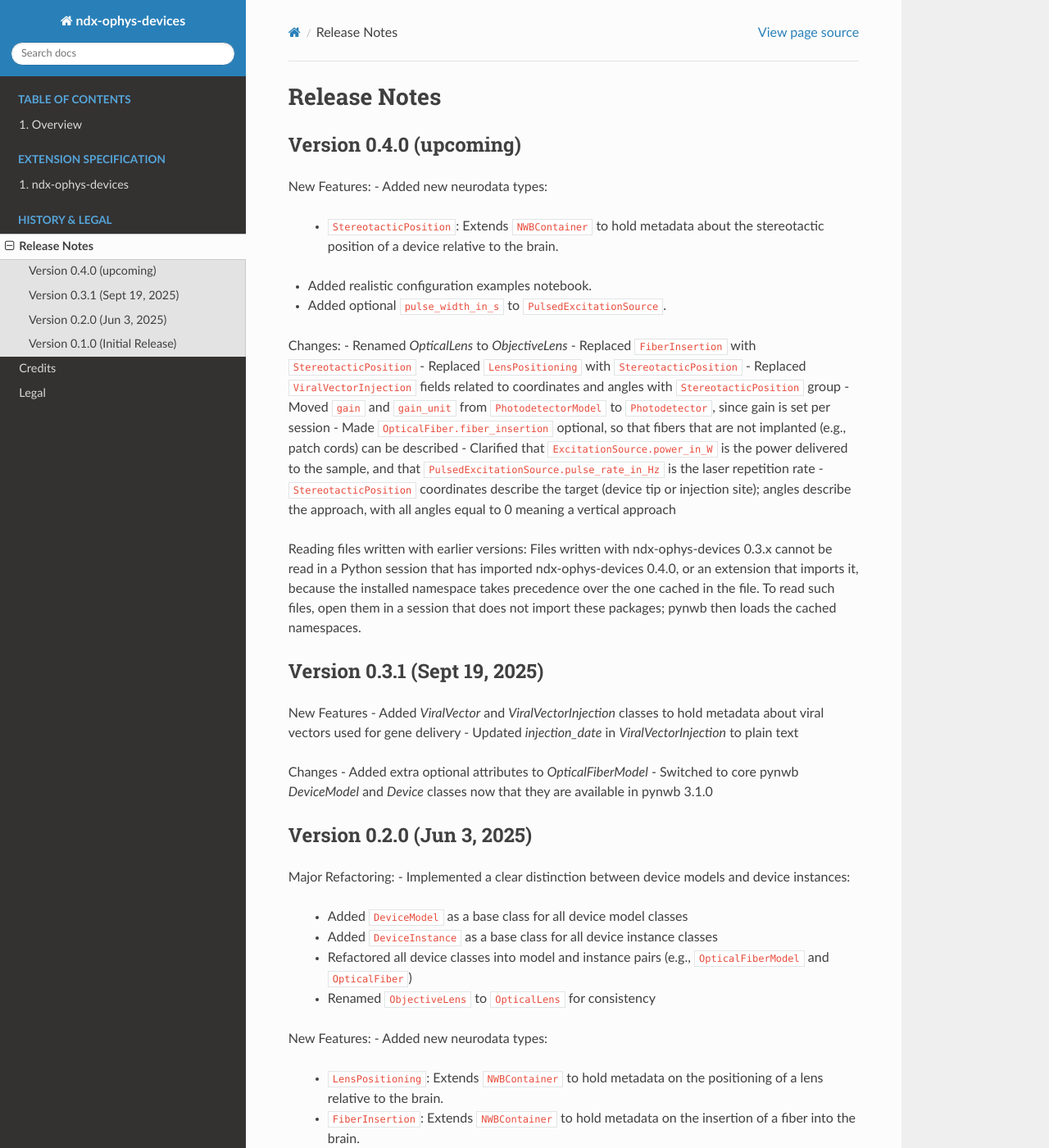
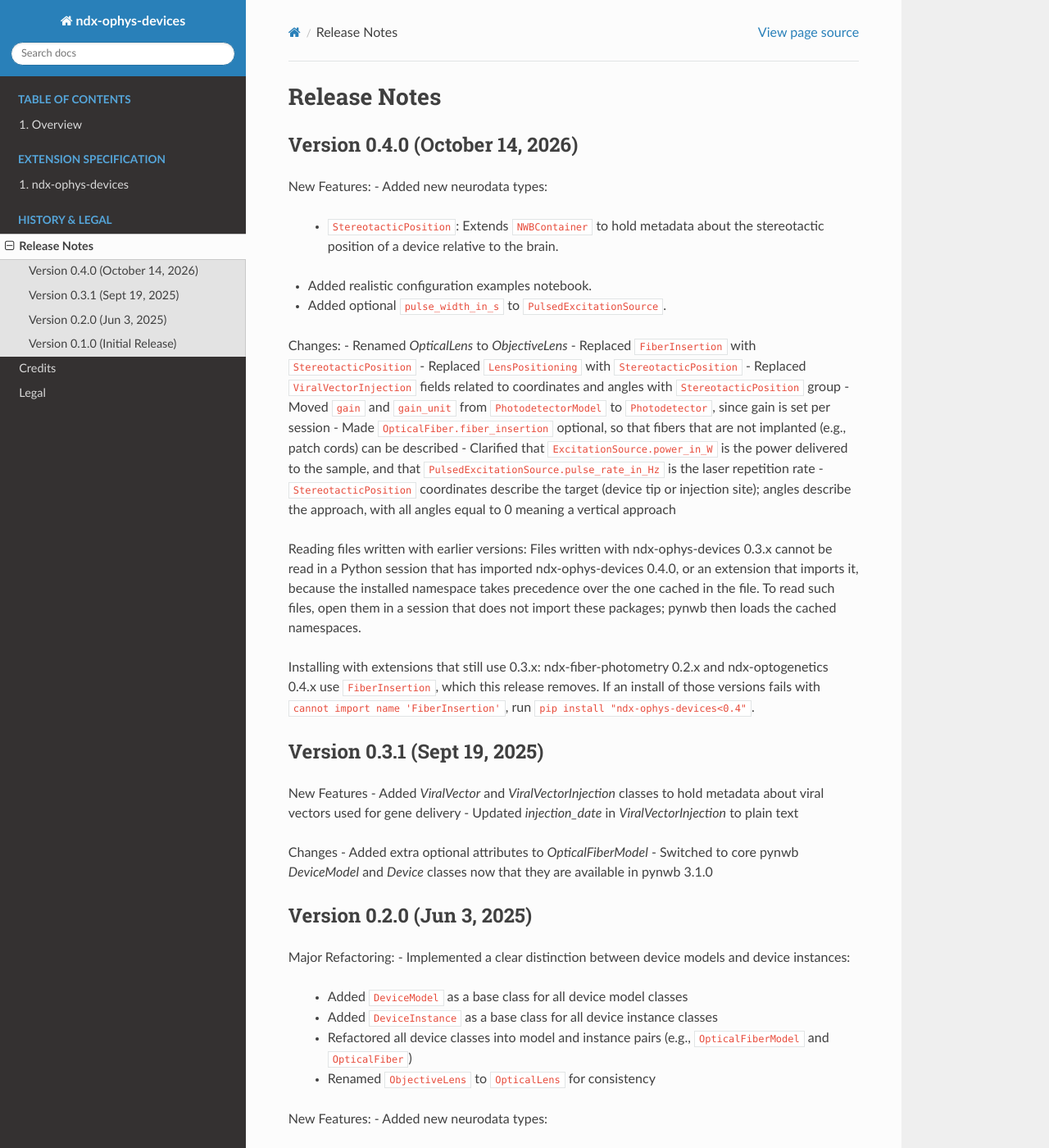
Before and after one commit to catalystneuro/ndx-ophys-devices, a Sphinx documentation site: the page built from docs/source/release_notes.rst, in a window 1280 px wide and 1400 px high. Shown: the whole window at 82% size. Built offline with Sphinx 7.4.7 and the Read the Docs theme 3.1.0, drawn with Linux system fonts in a browser that asks for light colours.

Commit message:
Date the 0.4.0 release notes, add install note, bump publish action
Bump gh-action-pypi-publish to v1.14.2: v1.13.0 bundles packaging 25.0,
which rejects the Metadata-Version 2.5 that hatchling 1.32 writes (this
failed the ndx-fiber-photometry 0.2.4 upload).

Co-Authored-By: Claude Opus 5.5 <noreply@anthropic.com>

```diff
--- a/docs/source/release_notes.rst
+++ b/docs/source/release_notes.rst
@@ -1,7 +1,7 @@
 Release Notes
 =============
-Version 0.4.0 (upcoming)
-------------------------
+Version 0.4.0 (October 14, 2026)
+--------------------------------
 New Features:
 - Added new neurodata types:
   - ``StereotacticPosition``: Extends ``NWBContainer`` to hold metadata about the stereotactic position of a device relative to the brain.
@@ -22,6 +22,9 @@ Reading files written with earlier versions:
 Files written with ndx-ophys-devices 0.3.x cannot be read in a Python session that has imported ndx-ophys-devices 0.4.0,
 or an extension that imports it, because the installed namespace takes precedence over the one cached in the file.
 To read such files, open them in a session that does not import these packages; pynwb then loads the cached namespaces.
+
+Installing with extensions that still use 0.3.x:
+ndx-fiber-photometry 0.2.x and ndx-optogenetics 0.4.x use ``FiberInsertion``, which this release removes. If an install of those versions fails with ``cannot import name 'FiberInsertion'``, run ``pip install "ndx-ophys-devices<0.4"``.
 
 Version 0.3.1 (Sept 19, 2025)
 -----------------------------
```
Also changed, not shown: CHANGELOG.md (+5 -1 lines), 1 other file.
